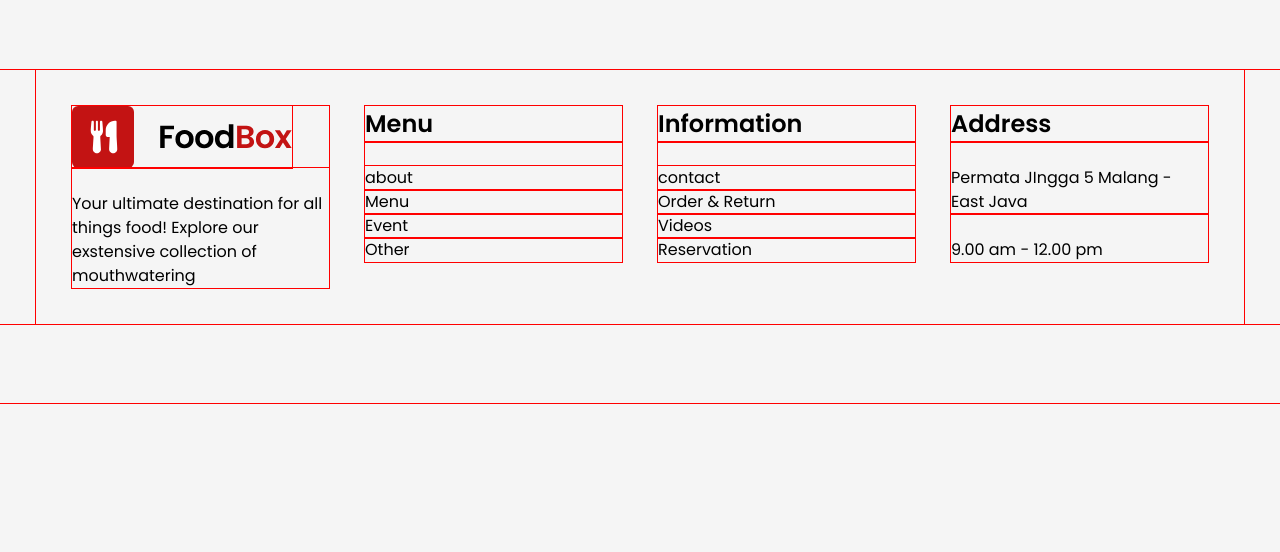
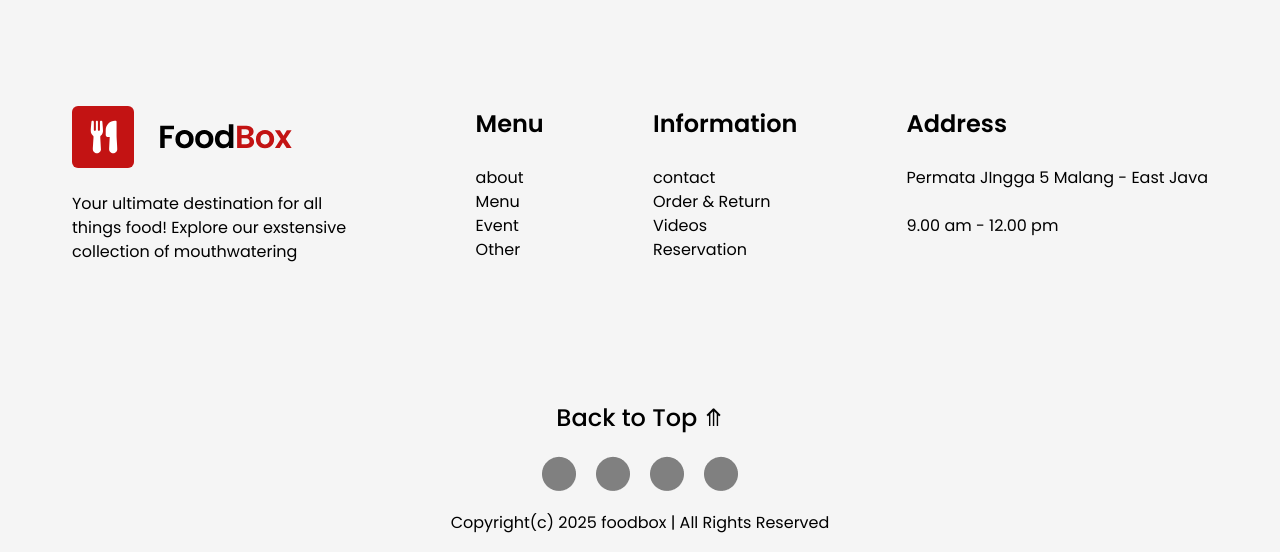
Before and after one commit to ronnkurniawan/foodbox, a website built with Vite: page index.html in a window 1280 px wide. Shown: the part 3541-4093 px from the top of the page. Before the commit the page ends 3945 px from the top, so only its background shows below. Built offline with nearby package versions, Linux system fonts and the light colour scheme.

Commit message:
home desktop done

```diff
--- a/index.html
+++ b/index.html
@@ -140,30 +140,29 @@
         <img src="assets/Layer 3 1.png" alt="" class="absolute z-0 -bottom-[44dvh] right-[1.5dvw] -top-[31dvh] w-[18dvw] h-[65dvh]">
       </div>
     </section>
-    <script type="module" src="/src/main.js"></script>
 
-    <footer class="">
-      <div class="grid grid-cols-4 justify-evenly items-start m-9 mt-[25dvh] mb-[10dvh] gap-9 p-9">
-        <div>
+    <footer>
+      <div class="flex flex-row justify-between items-start m-9 mt-[25dvh] mb-[10dvh] gap-9 p-9">
+        <div class="w-[23dvw]">
           <img src="assets/foodbox Logo.svg" alt="">
           <p class="pt-6">Your ultimate destination for all things food! Explore our exstensive collection of mouthwatering</p>
         </div>
         <div>
           <h6 class="font-semibold text-[3dvh]">Menu</h6>
           <ul class="pt-6">
-            <li>about</li>
-            <li>Menu</li>
-            <li>Event</li>
-            <li>Other</li>
+            <li class="cursor-pointer hover:text-[var(--primary-color)]">about</li>
+            <li class="cursor-pointer hover:text-[var(--primary-color)]">Menu</li>
+            <li class="cursor-pointer hover:text-[var(--primary-color)]">Event</li>
+            <li class="cursor-pointer hover:text-[var(--primary-color)]">Other</li>
           </ul>
         </div>
         <div>
           <h6 class="font-semibold text-[3dvh]">Information</h6>
           <ul class="pt-6">
-            <li class="font-normal">contact</li>
-            <li>Order & Return</li>
-            <li>Videos</li>
-            <li>Reservation</li>
+            <li class="cursor-pointer hover:text-[var(--primary-color)]">contact</li>
+            <li class="cursor-pointer hover:text-[var(--primary-color)]">Order & Return</li>
+            <li class="cursor-pointer hover:text-[var(--primary-color)]">Videos</li>
+            <li class="cursor-pointer hover:text-[var(--primary-color)]">Reservation</li>
           </ul>
         </div>
         <div>
@@ -173,7 +172,19 @@
           <p class="pt-6">9.00 am - 12.00 pm</p>
         </div>
       </div>
-      <div></div>
+      <div>
+        <p class="back-top_btn flex justify-center items-center py-5 cursor-pointer font-medium text-[3dvh]  " onclick="
+        backToTop();
+        ">Back to Top &#10506;</p>
+        <div class="flex flex-row justify-center gap-5">
+          <img src="assets/Frame 33.png" alt="">
+          <img src="assets/Frame 33.png" alt="">
+          <img src="assets/Frame 33.png" alt="">
+          <img src="assets/Frame 33.png" alt="">
+        </div>
+        <p class="flex justify-center items-center py-5">Copyright(c) 2025 foodbox | All Rights Reserved</p>
+      </div>
     </footer>
+    <script type="module" src="/src/main.js"></script>
   </body>
 </html>
--- a/src/main.js
+++ b/src/main.js
@@ -1 +1,12 @@
 import './style.css'
+
+function backToTop() {
+  document.querySelector('.back-top_btn').addEventListener('click', () =>{
+    window.scrollTo({
+      top: 0,
+      behavior: 'smooth'
+    })
+  })
+}
+
+backToTop();
--- a/src/style.css
+++ b/src/style.css
@@ -14,6 +14,6 @@ body {
   font-family: poppins;
 }
 
-*{
+ {
   outline: 1px solid red;
 }
```
Also changed, not shown: assets/Frame 33.png (added).
